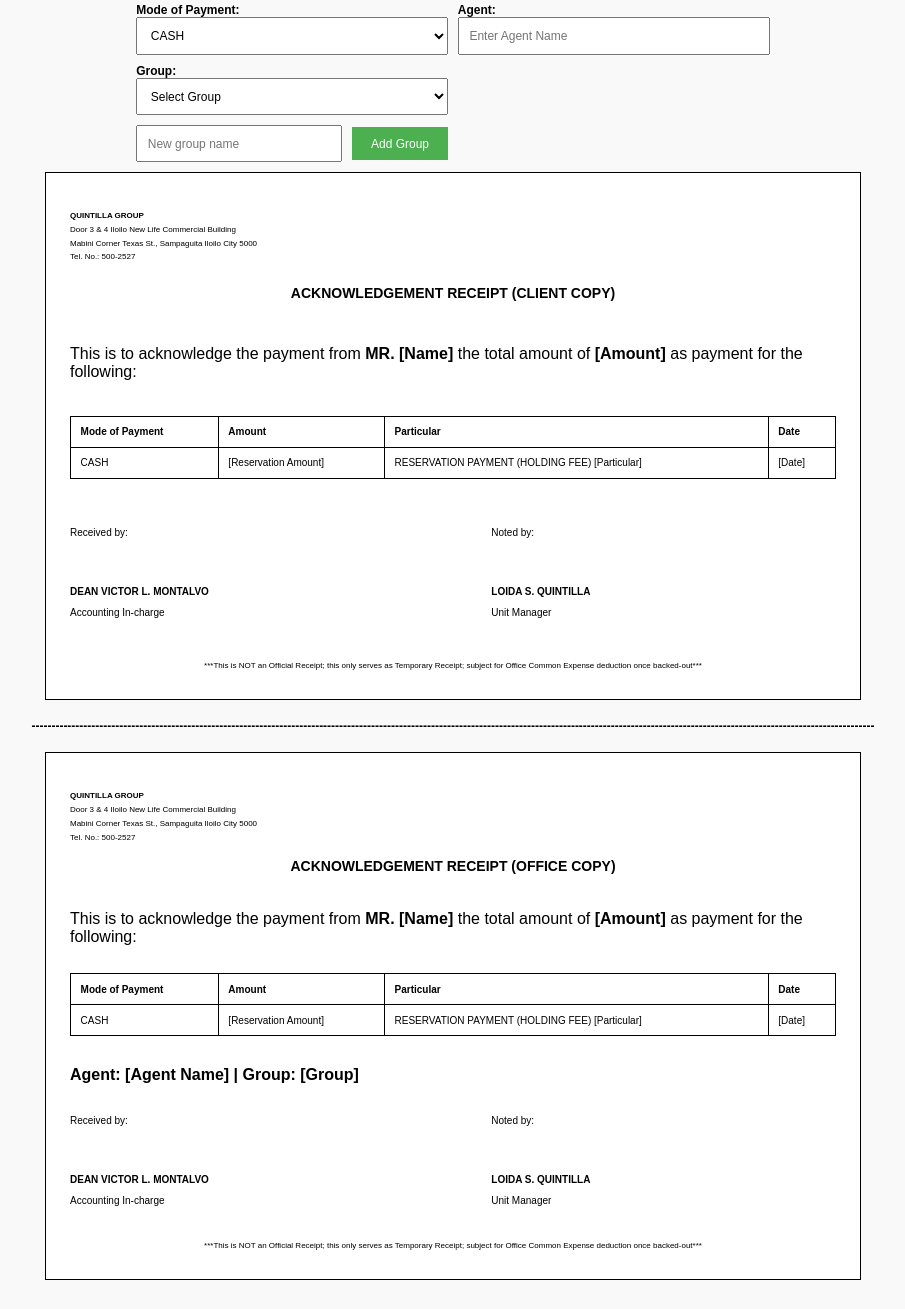
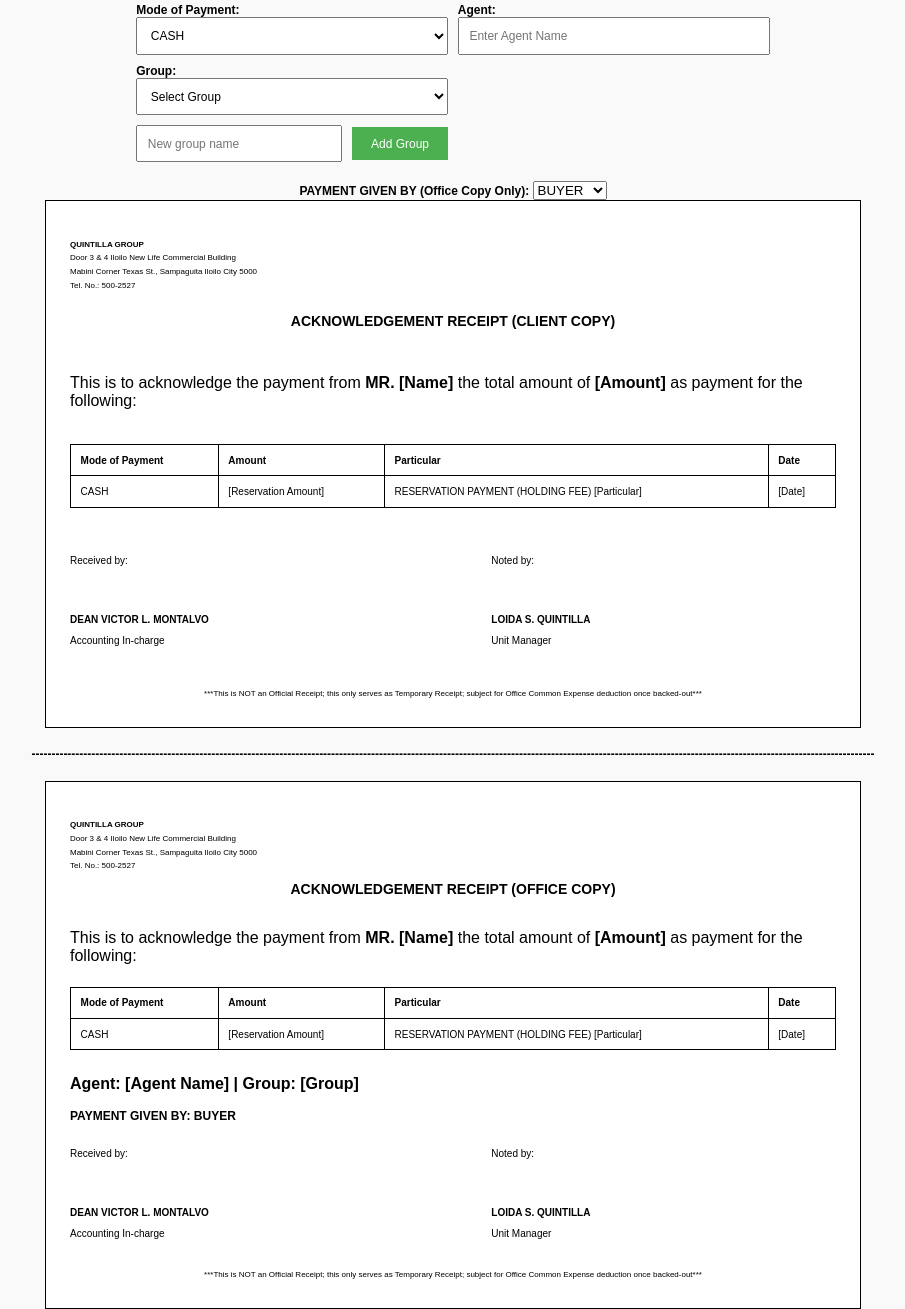
Before and after one commit to QGCoordinator/AcknowledgementReceipt, a plain HTML site: page index.html in a window 1280 px wide. Shown: the part 181-1490 px from the top of the page, without its empty margins (187-1092 px from the left). Before the commit the page ends 1461 px from the top, so only its background shows below. Drawn offline with Linux system fonts and the light colour scheme.

Commit message:
Update index.html

```diff
--- a/index.html
+++ b/index.html
@@ -134,6 +134,18 @@
         .add-item-container button:hover {
             background-color: #45a049;
         }
+        .office-only-input {
+            margin-top: 0.1in;
+            font-size: 12px;
+        }
+        .office-only-input label {
+            font-weight: bold;
+        }
+        .payment-given-by {
+            font-weight: bold;
+            margin-top: 0.1in;
+            font-size: 12px;
+        }
         @media print {
             body {
                 margin: 0;
@@ -145,7 +157,7 @@
                 padding: 0.25in;
                 border: none;
             }
-            .input-section, .add-group-container {
+            .input-section, .add-group-container, .office-only-input {
                 display: none;
             }
             .receipt h2 {
@@ -159,6 +171,9 @@
             }
             .receipt .footer {
                 font-size: 8px;
+            }
+            .payment-given-by {
+                display: block !important;
             }
         }
     </style>
@@ -238,6 +253,15 @@
                 <button onclick="addGroup()">Add Group</button>
             </div>
         </div>
+    </div>
+
+    <!-- Payment Given By Input (Office Copy Only) -->
+    <div class="office-only-input">
+        <label for="paymentGivenBy">PAYMENT GIVEN BY (Office Copy Only):</label>
+        <select id="paymentGivenBy" oninput="updateReceipt()">
+            <option value="BUYER">BUYER</option>
+            <option value="SELLER">SELLER</option>
+        </select>
     </div>
 
     <!-- Client Copy -->
@@ -348,6 +372,11 @@
             Agent: <span id="displayAgent">[Agent Name]</span> | Group: <span id="displayGroup">[Group]</span>
         </div>
 
+        <!-- Payment Given By (Office Copy Only) -->
+        <div class="payment-given-by">
+            PAYMENT GIVEN BY: <span id="displayPaymentGivenBy">BUYER</span>
+        </div>
+
         <div class="signature">
             <div>
                 <p>Received by:</p>
@@ -380,6 +409,7 @@
             const modeOfPayment = document.getElementById('modeOfPayment').value || "[Mode of Payment]";
             const agent = document.getElementById('agent').value || "[Agent Name]";
             const group = document.getElementById('group').value || "[Group]";
+            const paymentGivenBy = document.getElementById('paymentGivenBy').value || "BUYER";
 
             // Format the date
             const formattedDate = date ? new Date(date).toLocaleDateString('en-US', { month: 'short', day: 'numeric', year: 'numeric' }).toUpperCase() : "[Date]";
@@ -416,6 +446,9 @@
             // Update the Agent's name and Group
             document.getElementById('displayAgent').textContent = agent;
             document.getElementById('displayGroup').textContent = group;
+
+            // Update Payment Given By
+            document.getElementById('displayPaymentGivenBy').textContent = paymentGivenBy;
 
             // Update Equity Row (if equity is provided)
             const equityRow = document.getElementById('equityRow');
```
